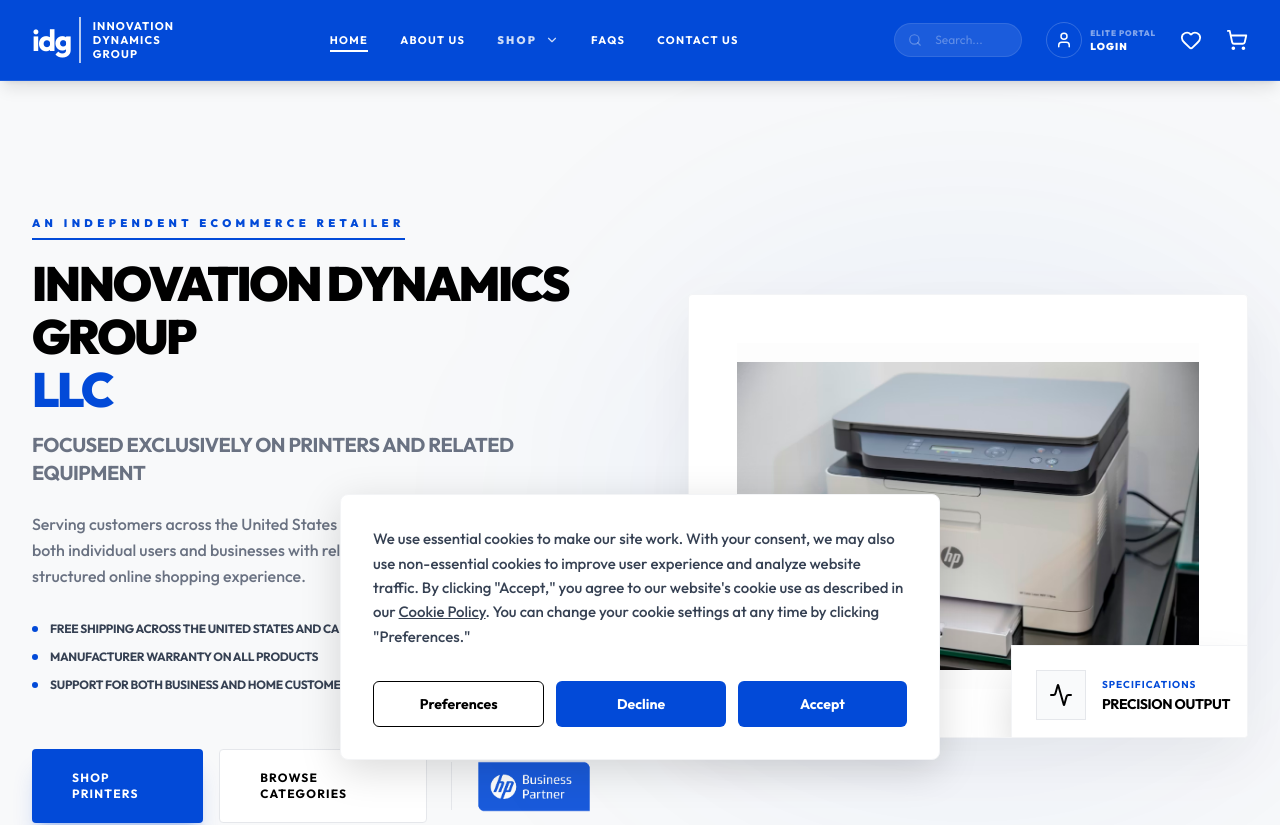
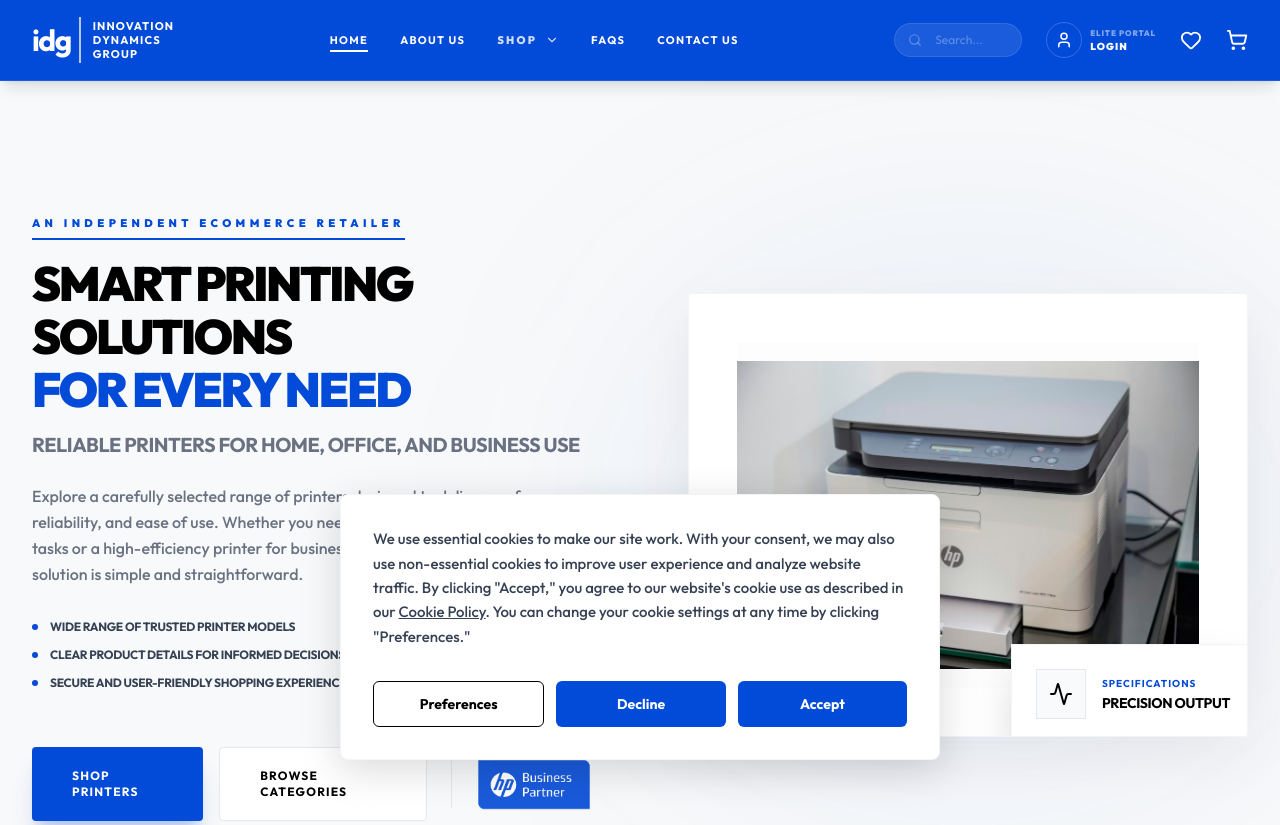
Before and after one commit to Vandanalodhi2005/Innovation-Dynamics-Group-f, a React (Vite) app: page / in a window 1280 px wide. Shown: the top 825 px of the page. Built offline with nearby package versions, Linux system fonts and the light colour scheme; no server answers.

Commit message:
hero section content

```diff
--- a/src/components/Hero.jsx
+++ b/src/components/Hero.jsx
@@ -22,23 +22,25 @@ const Hero = () => {
 
                                 <div className="space-y-4">
                                     <h1 className="text-3xl sm:text-4xl md:text-5xl lg:text-5xl font-black leading-[1.1] text-black tracking-tighter uppercase">
-                                        Innovation Dynamics Group <br className="hidden md:block" />
-                                        <span className="text-[#024ad8]">LLC</span>
+                                     Smart Printing Solutions<br className="hidden md:block" />
+                                        <span className="text-[#024ad8]"> for Every Need
+</span>
                                     </h1>
                                     <h2 className="text-lg md:text-xl font-bold text-gray-500 uppercase tracking-tight">
-                                        Focused Exclusively on Printers and Related Equipment
+                                       Reliable Printers for Home, Office, and Business Use
+
                                     </h2>
                                 </div>
 
                                 <p className="text-sm md:text-base text-gray-500 leading-relaxed font-medium max-w-xl">
-                                    Serving customers across the United States and Canada, our platform supports both individual users and businesses with reliable printing solutions and a structured online shopping experience.
+Explore a carefully selected range of printers designed to deliver performance, reliability, and ease of use. Whether you need a compact device for everyday tasks or a high-efficiency printer for business operations, finding the right solution is simple and straightforward.
                                 </p>
 
                                 <ul className="space-y-3 pt-2">
                                     {[
-                                        "Free shipping across the United States and Canada",
-                                        "Manufacturer warranty on all products",
-                                        "Support for both business and home customers"
+                                        "Wide range of trusted printer models",
+                                        "Clear product details for informed decisions",
+                                        "Secure and user-friendly shopping experience"
                                     ].map((item, idx) => (
                                         <li key={idx} className="flex items-center gap-3 text-xs font-bold uppercase tracking-tight text-gray-700">
                                             <div className="w-1.5 h-1.5 bg-[#024ad8] rounded-full"></div>
```
